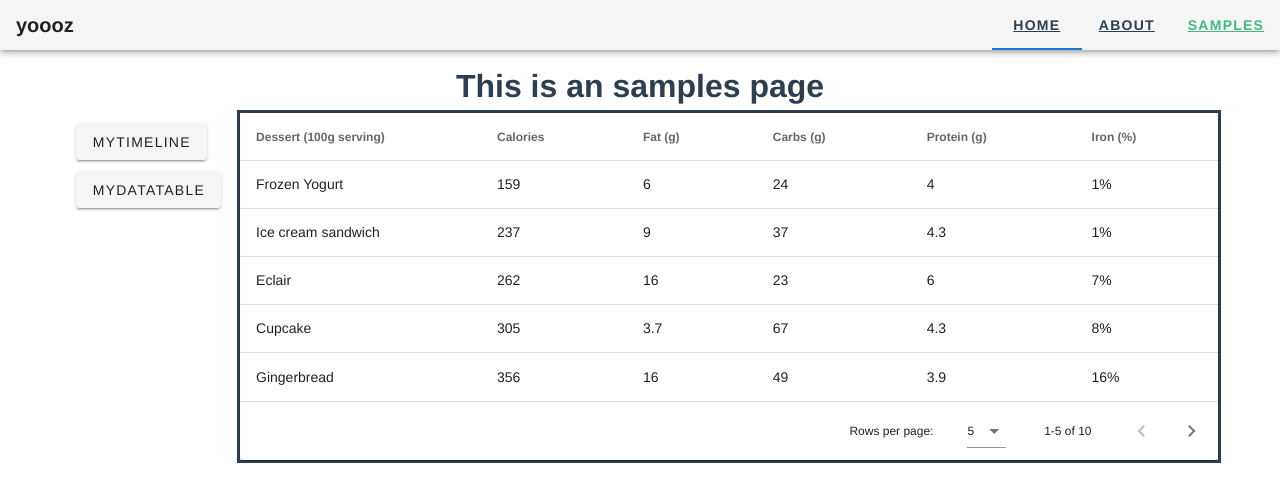
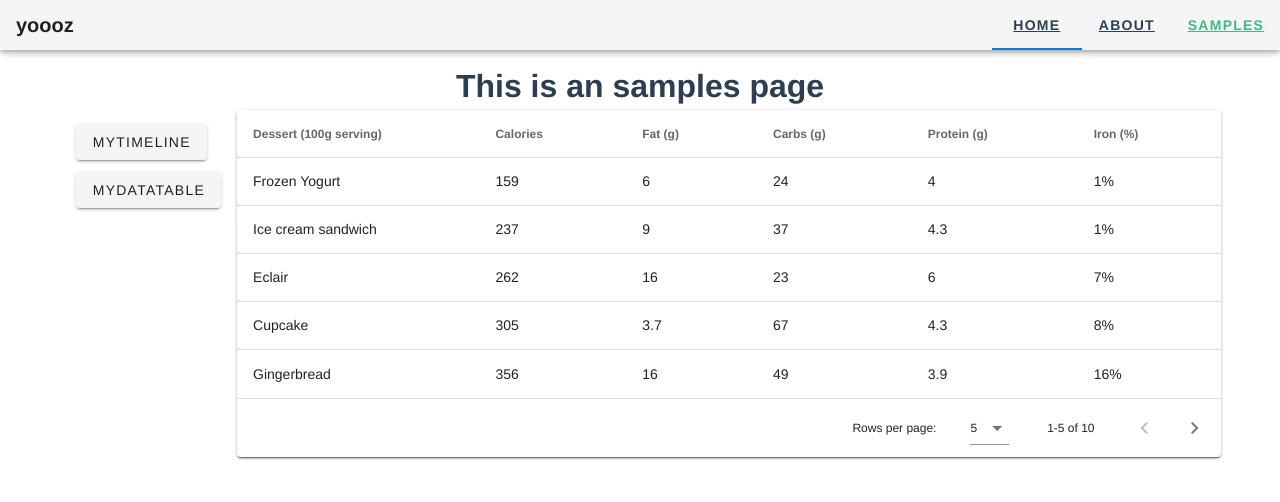
Before and after one commit to yoooz/websandbox, a Vue app in the folder frontend/: page /samples in a window 1280 px wide. Shown: the top 502 px of the page. Built offline with nearby package versions, Linux system fonts and the light colour scheme.

Commit message:
card view

```diff
--- a/frontend/src/views/Samples.vue
+++ b/frontend/src/views/Samples.vue
@@ -11,7 +11,9 @@
       </div>
 
       <div class="contents">
-        <component :is="currentView"></component>
+        <v-card elevation="2">
+          <component :is="currentView"></component>
+        </v-card>
       </div>
     </div>
   </div>
@@ -64,7 +66,6 @@ div.fruits-list {
 }
 
 div.contents {
-  border: solid;
   flex-grow: 2;
   display: inline-block;
 }
```
